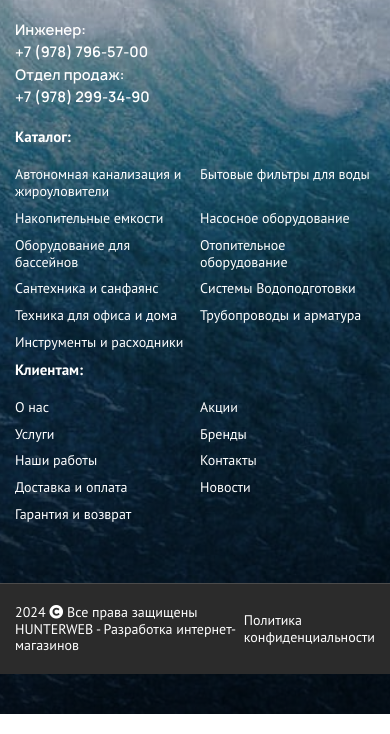
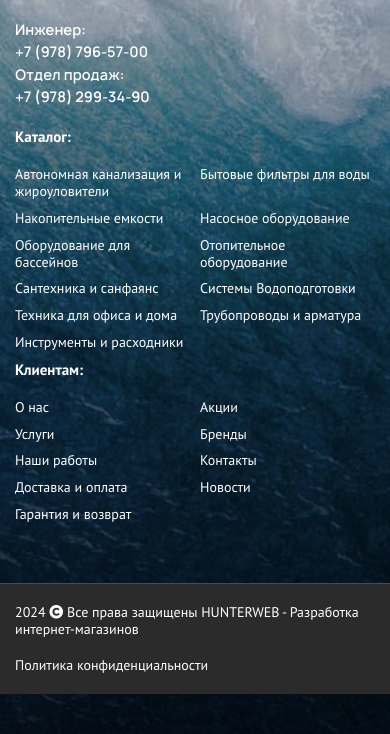
Before and after one commit to GrinCaseCode/waterprofile, a plain HTML site: page index.html in a window 390 px wide. Shown: the part 8686-9420 px from the top of the page. Drawn offline with nearby package versions, Linux system fonts and the light colour scheme.

Commit message:
Add files via upload

```diff
--- a/css/media.css
+++ b/css/media.css
@@ -1429,6 +1429,11 @@
     .tab-pane:first-child .tab-pane__content {
         display: block;
     }
+    .footer__line {
+        flex-direction: column;
+        align-items: flex-start;
+        gap: 20px;
+    }
 }
 
 /* Small Devices, Tablets */
```
